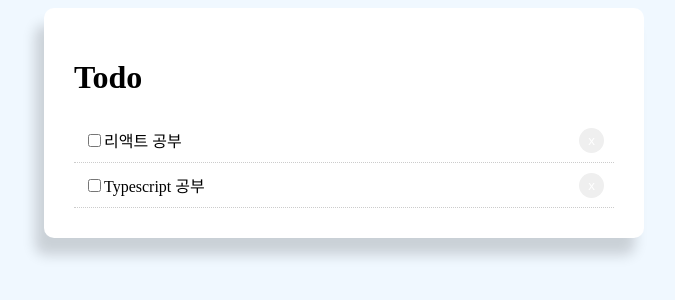
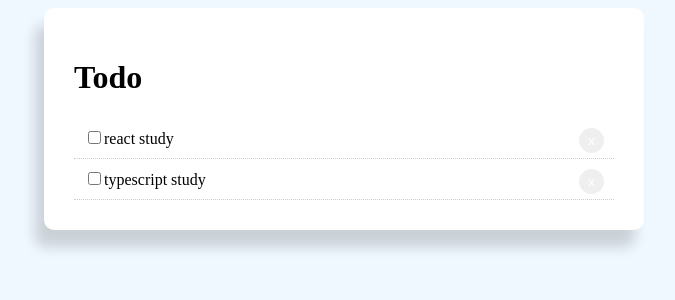
Before and after one commit to cocodori/todolistwithreact, a React (Create React App) app: page / in a window 1280 px wide. Shown: the top 300 px of the page, without its empty margins (296-971 px from the left). Built offline with nearby package versions, Linux system fonts and the light colour scheme.

Commit message:
remove list

```diff
--- a/src/App.js
+++ b/src/App.js
@@ -1,4 +1,4 @@
- import React, {Component} from "react"
+import React, { Component } from "react"
 import "./App.css";
 
 export default class App extends Component {
@@ -19,25 +19,40 @@
         }
     }
 
+    state = {
+        todoData: [
+            {
+                id: "1",
+                title: "react study",
+                completed: true
+            },
+            {
+                id: "2",
+                title: "typescript study",
+                completed: false
+            }
+        ]
+    }
+
+    handleClick = (id) => {
+        let newTodoData = this.state.todoData.filter(data => data.id !== id);
+        this.setState({todoData: newTodoData});
+    }
+
     render() {
-        return(
+        return (
             <div className="container">
                 <div className="todoBlock">
                     <div className="title">
                         <h1>Todo</h1>
                     </div>
-
-                    <div style={this.getStyle()}>
+                    {this.state.todoData.map(data => (
+                        <div style={this.getStyle()} key={data.id}>
                             <input type="checkbox" defaultChecked={false} />
-                        리액트 공부
-                        <button style={this.btnStyle}>x</button>
+                            {data.title}
+                            <button style={this.btnStyle} onClick={() => this.handleClick(data.id)}>x</button>
                         </div>
-
-                    <div style={this.getStyle()}>
-                        <input type="checkbox" defaultChecked={false} />
-                        Typescript 공부
-                        <button style={this.btnStyle}>x</button>
-                    </div>
+                    ))}
                 </div>
             </div>
         )
```
Lines whose indentation alone changed are shown as unchanged.
